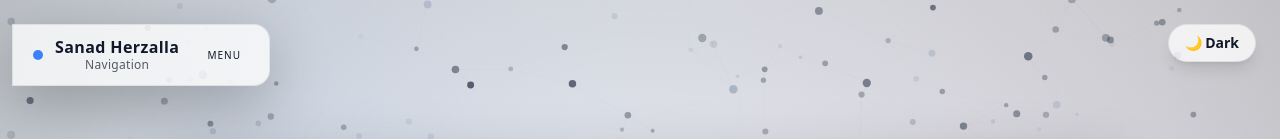
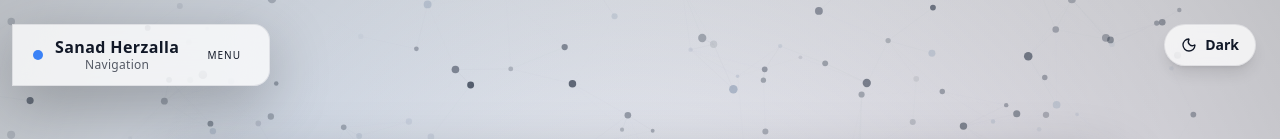
Before and after one commit to SanadHerzalla/My-Portfolio, a React (Vite) app: page / in a window 1280 px wide. Shown: the top 139 px of the page. Built offline with nearby package versions, Linux system fonts and the light colour scheme.

Commit message:
Enhance App and DanglingNav components by adding theme toggle icons for improved user experience. Refactor scroll functionality for better layout management and adjust z-index values for consistent layering. Clean up code for readability and maintainability.

```diff
--- a/src/App.jsx
+++ b/src/App.jsx
@@ -4,7 +4,7 @@ import DotsBackground from "./components/DotsBackground";
 import Container from "./components/Container";
 import { resumeData } from "./data/resumeData";
 import Reveal from "./components/Reveal";
-import { Mail, Linkedin, Github, ArrowUp } from "lucide-react";
+import { Mail, Linkedin, Github, ArrowUp, Sun, Moon } from "lucide-react";
 
 import Loader from "./components/Loader";
 import SkillRadar from "./components/SkillRadar";
@@ -103,12 +103,15 @@ export default function App() {
     const el = document.getElementById(id);
     if (!el) return;
 
-    const yOffset = 24;
-    const y = el.getBoundingClientRect().top + window.pageYOffset - yOffset;
+    const prev = el.style.scrollMarginTop;
+    el.style.scrollMarginTop = "96px";
 
-    window.scrollTo({ top: y, behavior: "smooth" });
+    el.scrollIntoView({ behavior: "smooth", block: "start" });
 
-    history.replaceState(null, "", `#${id}`);
+    // restore (keeps layout clean)
+    setTimeout(() => {
+      el.style.scrollMarginTop = prev;
+    }, 700);
   };
 
   return (
@@ -119,7 +122,7 @@ export default function App() {
 
       <button
         onClick={toggle}
-        className="fixed right-6 top-6 z-50 rounded-full px-4 py-2 text-sm font-semibold transition shadow-lg hover:scale-[1.03] active:scale-[0.99]"
+        className="fixed right-6 top-6 z-[60] rounded-full px-4 py-2.5 text-sm font-semibold transition shadow-lg hover:scale-[1.03] active:scale-[0.99] flex items-center gap-2"
         style={{
           background: `rgba(var(--card-bg))`,
           border: `1px solid rgba(var(--card-border))`,
@@ -128,7 +131,17 @@ export default function App() {
         }}
         aria-label="Toggle theme"
       >
-        {theme === "dark" ? "☀ Light" : "🌙 Dark"}
+        {theme === "dark" ? (
+          <>
+            <Sun size={16} />
+            <span>Light</span>
+          </>
+        ) : (
+          <>
+            <Moon size={16} />
+            <span>Dark</span>
+          </>
+        )}
       </button>
 
       <DanglingNav theme={theme} toggleTheme={toggle} />
@@ -136,7 +149,7 @@ export default function App() {
       {showTop ? (
         <button
           onClick={() => window.scrollTo({ top: 0, behavior: "smooth" })}
-          className="fixed bottom-6 right-6 z-50 rounded-full p-3 transition hover:scale-110 active:scale-95"
+          className="fixed bottom-6 right-6 z-[60] rounded-full p-3 transition hover:scale-110 active:scale-95"
           style={{
             ...ghostBtnStyle,
             boxShadow: "0 18px 60px rgba(0,0,0,0.25)",
@@ -147,7 +160,7 @@ export default function App() {
         </button>
       ) : null}
 
-      <div className="relative z-10">
+      <div className="relative z-20">
         <main>
           <section className="py-16">
             <Container>
--- a/src/components/DanglingNav.jsx
+++ b/src/components/DanglingNav.jsx
@@ -21,7 +21,7 @@ export default function DanglingNav(props) {
 
   const menuId = useMemo(
     () => `dangling-nav-menu-${Math.random().toString(16).slice(2)}`,
-    []
+    [],
   );
 
   const go = (id) => {
@@ -58,7 +58,7 @@ export default function DanglingNav(props) {
 
     const idx = Math.max(
       0,
-      links.findIndex((l) => l.id === activeId)
+      links.findIndex((l) => l.id === activeId),
     );
 
     requestAnimationFrame(() => itemsRef.current[idx]?.focus?.());
@@ -73,9 +73,7 @@ export default function DanglingNav(props) {
         const intersecting = entries.filter((e) => e.isIntersecting);
         if (!intersecting.length) return;
 
-        const byOrder = intersecting
-          .map((e) => e.target.id)
-          .filter(Boolean);
+        const byOrder = intersecting.map((e) => e.target.id).filter(Boolean);
 
         const lastVisible = byOrder[byOrder.length - 1];
         if (lastVisible) setActiveId(lastVisible);
@@ -84,14 +82,15 @@ export default function DanglingNav(props) {
         root: null,
         threshold: 0.15,
         rootMargin: "-20% 0px -55% 0px",
-      }
+      },
     );
 
     els.forEach((el) => obs.observe(el));
 
     const onScroll = () => {
       const doc = document.documentElement;
-      const nearBottom = doc.scrollTop + window.innerHeight >= doc.scrollHeight - 8;
+      const nearBottom =
+        doc.scrollTop + window.innerHeight >= doc.scrollHeight - 8;
       if (nearBottom) setActiveId("contact");
     };
     window.addEventListener("scroll", onScroll, { passive: true });
@@ -115,7 +114,9 @@ export default function DanglingNav(props) {
   };
 
   const onMenuKeyDown = (e) => {
-    const currentIndex = itemsRef.current.findIndex((n) => n === document.activeElement);
+    const currentIndex = itemsRef.current.findIndex(
+      (n) => n === document.activeElement,
+    );
     const last = links.length - 1;
 
     if (e.key === "Escape") {
@@ -152,7 +153,7 @@ export default function DanglingNav(props) {
   };
 
   return (
-    <div ref={rootRef} className="fixed left-0 top-6 z-50 select-none">
+    <div ref={rootRef} className="fixed left-0 top-6 z-40 select-none">
       <div
         className="absolute left-12 -top-6 h-6 w-px"
         style={{
@@ -185,11 +186,14 @@ export default function DanglingNav(props) {
             className="h-2.5 w-2.5 rounded-full"
             style={{
               background: `rgb(var(--accent))`,
-              boxShadow: theme === "dark" ? `0 0 14px rgba(var(--accent),0.85)` : "none",
+              boxShadow:
+                theme === "dark" ? `0 0 14px rgba(var(--accent),0.85)` : "none",
             }}
           />
           <div className="flex flex-col leading-tight">
-            <span className="font-semibold tracking-wide">{resumeData.name}</span>
+            <span className="font-semibold tracking-wide">
+              {resumeData.name}
+            </span>
             <span className="text-xs tracking-wide opacity-70">Navigation</span>
           </div>
 
@@ -213,6 +217,10 @@ export default function DanglingNav(props) {
               : "opacity-0 translate-y-2 pointer-events-none",
             "md:group-hover:opacity-100 md:group-hover:translate-y-0 md:group-hover:pointer-events-auto",
           ].join(" ")}
+          style={{
+            // Ensure dropdown doesn't block content below when closed
+            position: open ? "relative" : "absolute",
+          }}
         >
           <div
             id={menuId}
@@ -235,8 +243,6 @@ export default function DanglingNav(props) {
               >
                 Sections
               </div>
-
-
             </div>
 
             <div className="flex flex-col gap-1">
@@ -260,17 +266,25 @@ export default function DanglingNav(props) {
                       "focus:outline-none focus:ring-2 focus:ring-offset-2",
                     ].join(" ")}
                     style={{
-                      background: isActive ? `rgba(var(--accent),0.16)` : "transparent",
+                      background: isActive
+                        ? `rgba(var(--accent),0.16)`
+                        : "transparent",
                       color: isActive ? `rgb(var(--fg))` : `rgba(var(--muted))`,
-                      border: isActive ? `1px solid rgba(var(--accent),0.22)` : "1px solid transparent",
+                      border: isActive
+                        ? `1px solid rgba(var(--accent),0.22)`
+                        : "1px solid transparent",
                     }}
                   >
                     <span className="flex items-center gap-2">
                       <span
                         className="h-2 w-2 rounded-full"
                         style={{
-                          background: isActive ? `rgb(var(--accent))` : `rgba(var(--muted))`,
-                          boxShadow: isActive ? `0 0 10px rgba(var(--accent),0.75)` : "none",
+                          background: isActive
+                            ? `rgb(var(--accent))`
+                            : `rgba(var(--muted))`,
+                          boxShadow: isActive
+                            ? `0 0 10px rgba(var(--accent),0.75)`
+                            : "none",
                         }}
                       />
                       {l.label}
@@ -287,7 +301,10 @@ export default function DanglingNav(props) {
               })}
             </div>
 
-            <div className="pt-3 text-[11px]" style={{ color: `rgba(var(--muted))` }}>
+            <div
+              className="pt-3 text-[11px]"
+              style={{ color: `rgba(var(--muted))` }}
+            >
               Tip: Use <span style={{ color: `rgb(var(--fg))` }}>↑ ↓</span>,{" "}
               <span style={{ color: `rgb(var(--fg))` }}>Enter</span>{" "}
             </div>
```
